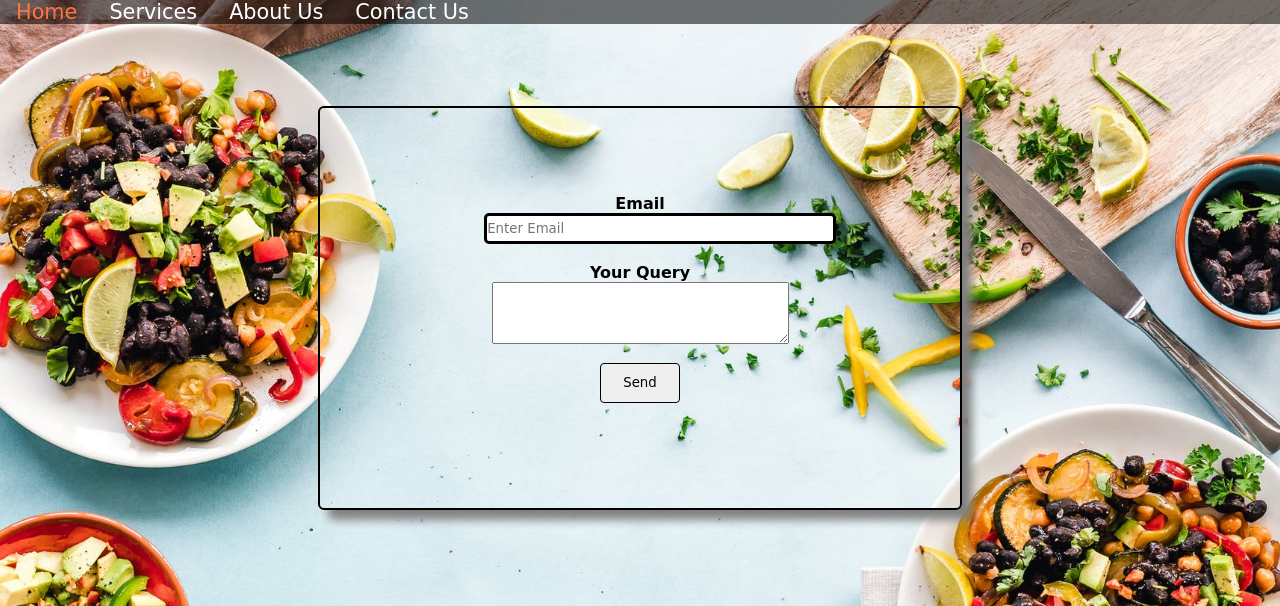
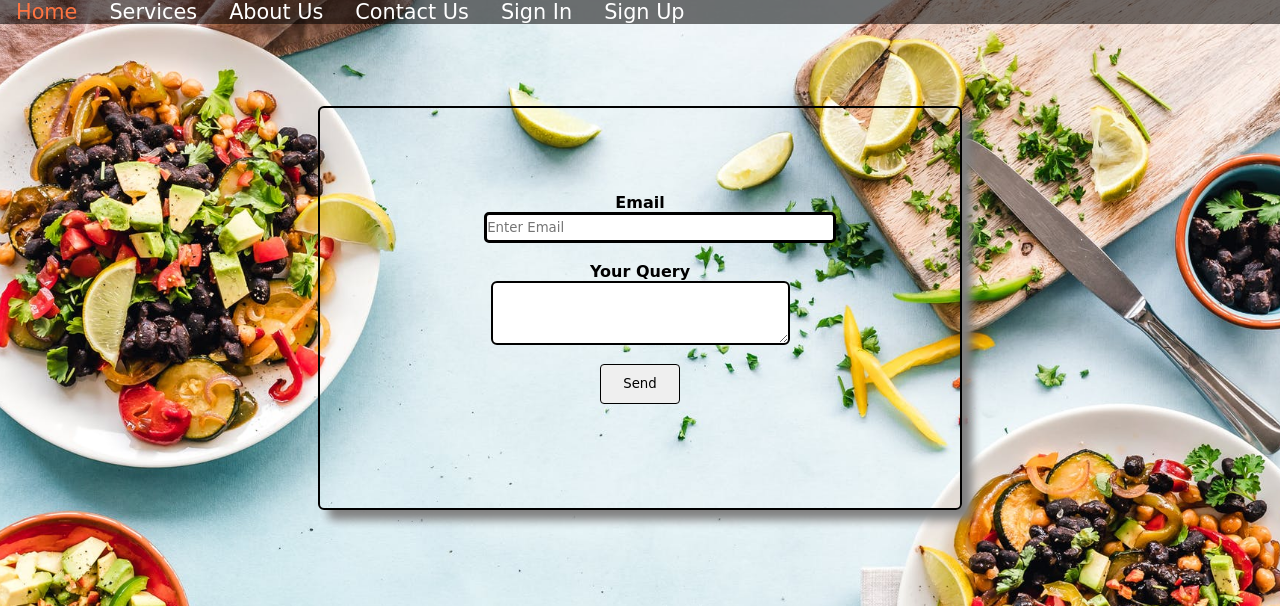
Before and after one commit to kusaurav/Foody, a website: page public/contact.html in a window 1280 px wide. Shown: the top 606 px of the page. Drawn offline with Linux system fonts and the light colour scheme.

Commit message:
Update contact.html

```diff
--- a/public/contact.html
+++ b/public/contact.html
@@ -19,6 +19,8 @@
                 <li class="link"><a href="/services">Services</a></li>
                 <li class="link"><a href="/about">About Us</a></li>
                 <li class="link"><a href="/contact">Contact Us</a></li>
+                <li class="link"><a href="/signin">Sign In</a></li>
+                <li class="link"><a href="/signup">Sign Up</a></li>
             </ul>
         </nav>
         <div class="container3">
@@ -32,7 +34,7 @@
                     <br>
 
                     <label><b>Your Query</b></label>
-                    <textarea rows="4" cols="40">
+                    <textarea rows="4" cols="40" style="border: solid black 2px; border-radius: 6px;">
 
                         </textarea>
                     <br>
```
